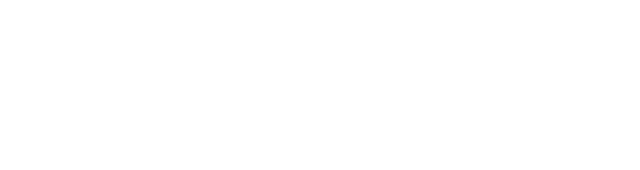
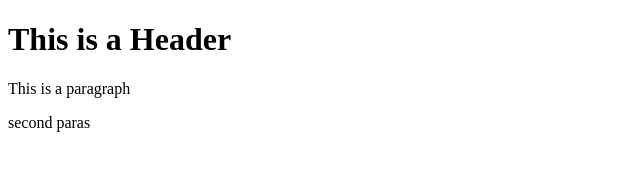
Before and after one commit to chaitanyaGitHub1/git-test, a website: page index.html in a window 1280 px wide. Shown: the whole page, without its empty margins (0-640 px from the left). Drawn offline with Linux system fonts and the light colour scheme.

Commit message:
fourth commit

```diff
--- a/index.html
+++ b/index.html
@@ -7,6 +7,8 @@
     <title>Document</title>
 </head>
 <body>
-
+    <h1>This is a Header</h1>
+    <p>This is a paragraph</p>
+    <p>second paras</p>
 </body>
 </html>
```
Also changed, not shown: package.json (added, +24 -0 lines), 2 other files.
